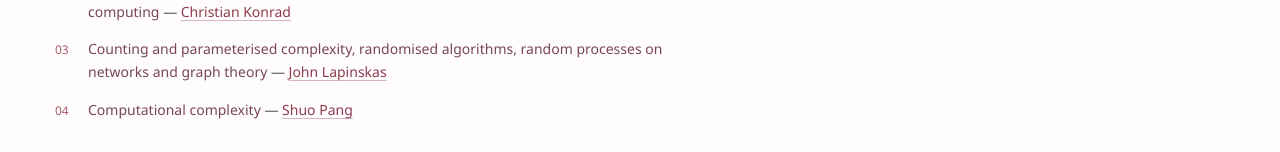
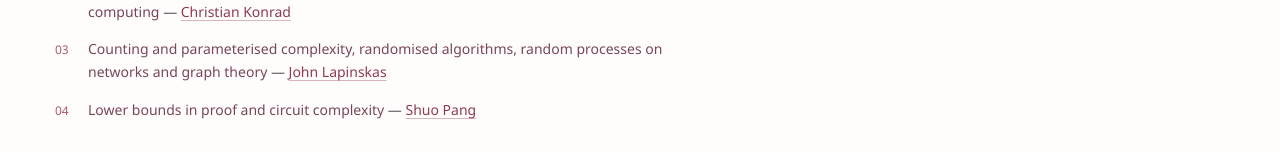
Before and after one commit to bristolalgo/bristolalgo.github.io, a plain HTML site: page index.html in a window 1280 px wide. Shown: the part 1025-1177 px from the top of the page. Drawn offline with Linux system fonts and the light colour scheme.

Commit message:
Update index.html

```diff
--- a/index.html
+++ b/index.html
@@ -153,7 +153,7 @@
          </span>
 <span>
 <strong>
-           Computational complexity
+           Lower bounds in proof and circuit complexity
           </strong>
           —
           <a href="https://shuopang.net/">
```
